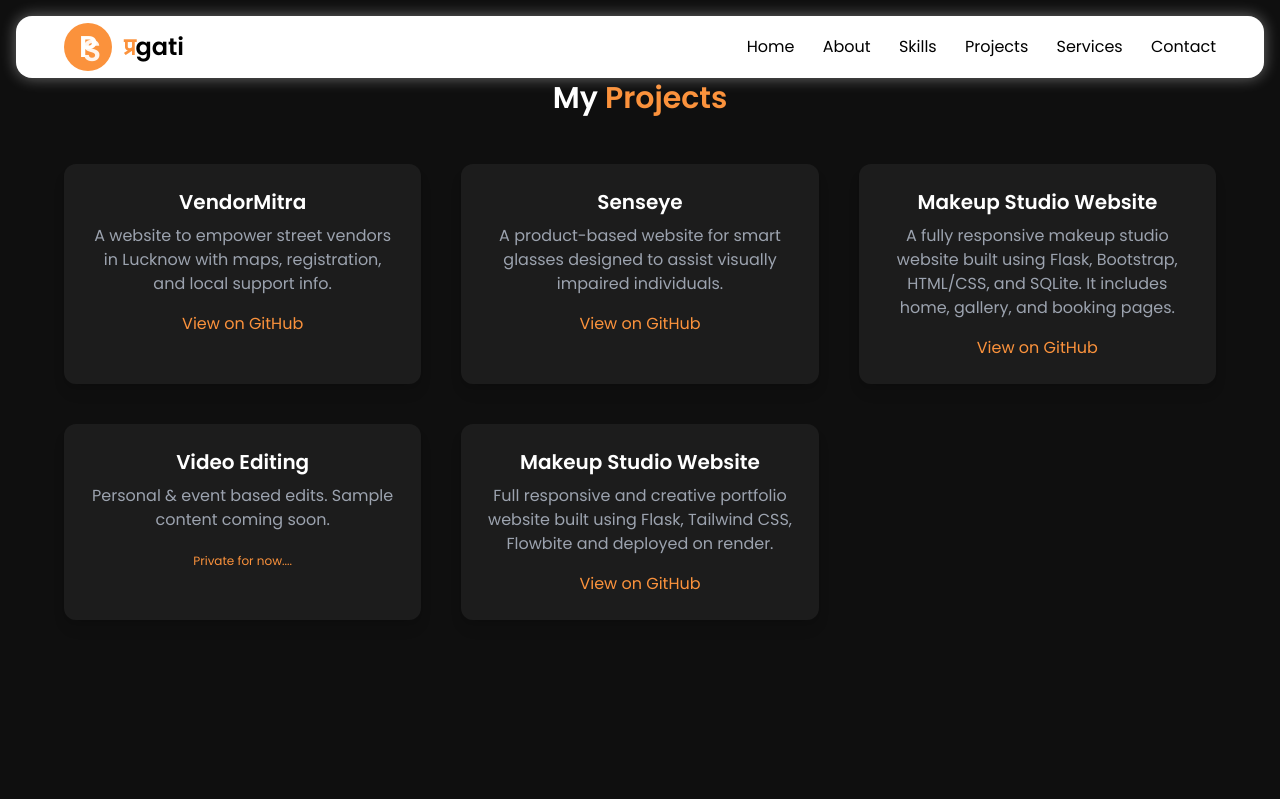
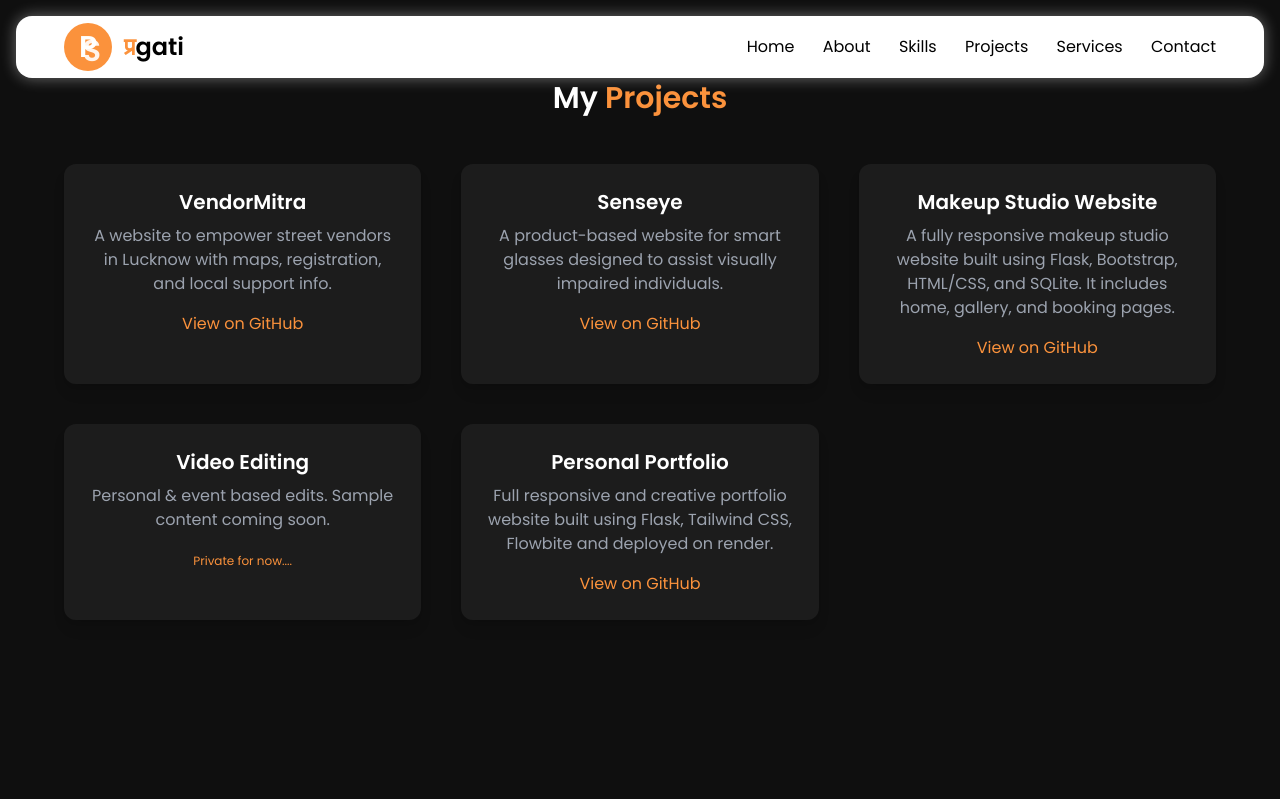
Before and after one commit to shuklapragati/pragati-portfolio, a Flask app: page /projects in a window 1280 px wide. Shown: the top 799 px of the page. Run offline with Flask 3, Linux system fonts and the light colour scheme; some libraries are stand-ins or nearby versions.

Commit message:
Changed the project name

```diff
--- a/templates/projects.html
+++ b/templates/projects.html
@@ -37,7 +37,7 @@
       </div>
 
       <div class="bg-[#1c1c1c] p-6 rounded-xl shadow-lg hover:shadow-orange-400 transition">
-        <h3 class="text-xl font-semibold mb-2">Makeup Studio Website</h3>
+        <h3 class="text-xl font-semibold mb-2">Personal Portfolio</h3>
         <p class="text-gray-400 mb-4"> Full responsive and creative portfolio website built using Flask, Tailwind CSS, Flowbite and deployed on render. </p>
         <a href="https://github.com/shuklapragati/pragati-portfolio" target="_blank" class="text-orange-400 hover:underline">View on GitHub</a>
       </div>
```
